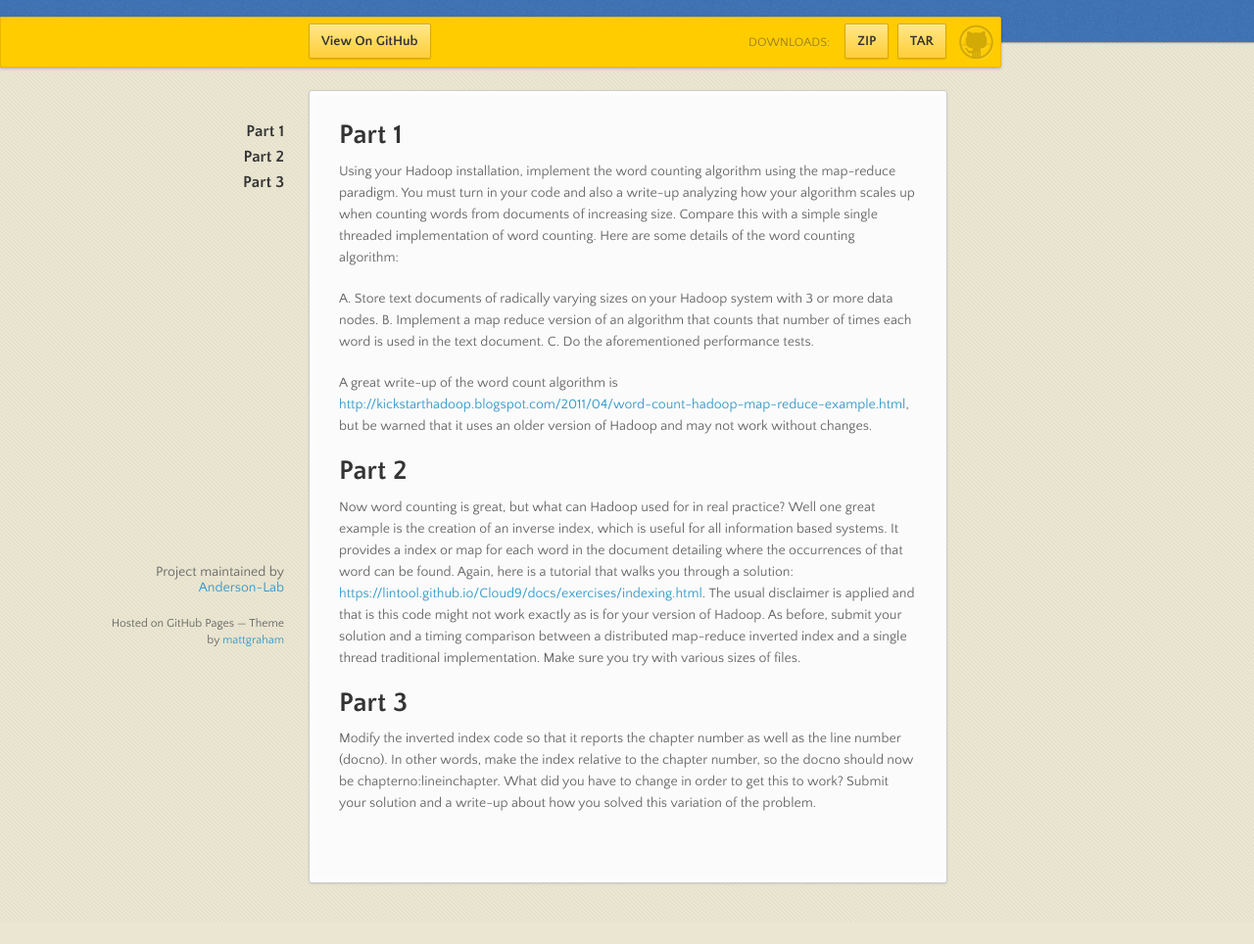
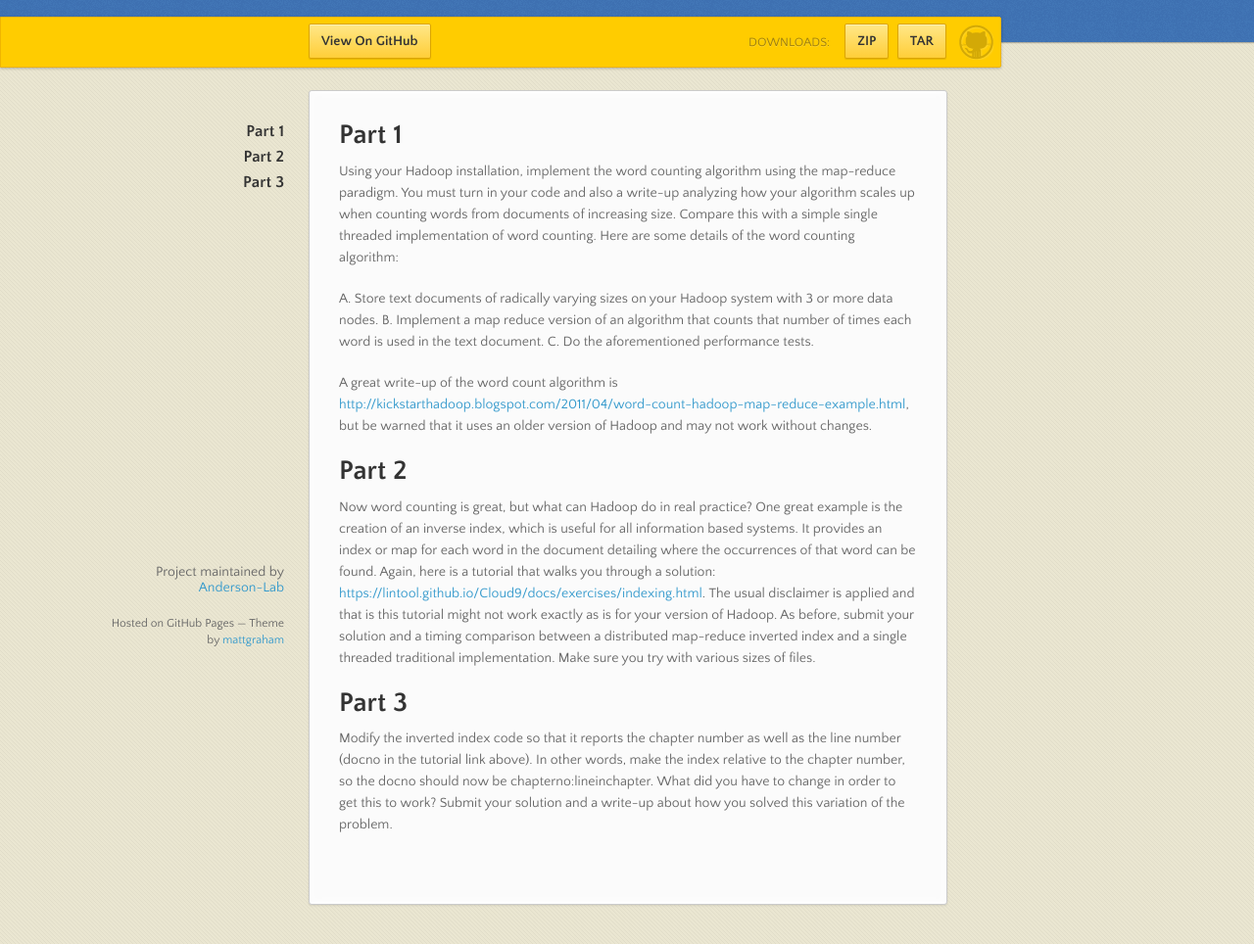
Before and after one commit to Anderson-Lab/csis-604-fall-2016-implementation-2, a plain HTML site: page index.html in a window 1280 px wide. Shown: the part 98-1062 px from the top of the page at 98% size. Before the commit the page ends 1040 px from the top, so only its background shows below. Drawn offline with nearby package versions, Linux system fonts and the light colour scheme.

```diff
--- a/index.html
+++ b/index.html
@@ -53,12 +53,12 @@ C. Do the aforementioned performance tests.</p>
 <h1>
 <a id="part-2" class="anchor" href="#part-2" aria-hidden="true"><span aria-hidden="true" class="octicon octicon-link"></span></a>Part 2</h1>
 
-<p>Now word counting is great, but what can Hadoop used for in real practice? Well one great example is the creation of an inverse index, which is useful for all information based systems. It provides a index or map for each word in the document detailing where the occurrences of that word can be found. Again, here is a tutorial that walks you through a solution: <a href="https://lintool.github.io/Cloud9/docs/exercises/indexing.html">https://lintool.github.io/Cloud9/docs/exercises/indexing.html</a>. The usual disclaimer is applied and that is this code might not work exactly as is for your version of Hadoop. As before, submit your solution and a timing comparison between a distributed map-reduce inverted index and a single thread traditional implementation. Make sure you try with various sizes of files.</p>
+<p>Now word counting is great, but what can Hadoop do in real practice? One great example is the creation of an inverse index, which is useful for all information based systems. It provides an index or map for each word in the document detailing where the occurrences of that word can be found. Again, here is a tutorial that walks you through a solution: <a href="https://lintool.github.io/Cloud9/docs/exercises/indexing.html">https://lintool.github.io/Cloud9/docs/exercises/indexing.html</a>. The usual disclaimer is applied and that is this tutorial might not work exactly as is for your version of Hadoop. As before, submit your solution and a timing comparison between a distributed map-reduce inverted index and a single threaded traditional implementation. Make sure you try with various sizes of files.</p>
 
 <h1>
 <a id="part-3" class="anchor" href="#part-3" aria-hidden="true"><span aria-hidden="true" class="octicon octicon-link"></span></a>Part 3</h1>
 
-<p>Modify the inverted index code so that it reports the chapter number as well as the line number (docno). In other words, make the index relative to the chapter number, so the docno should now be chapterno:lineinchapter. What did you have to change in order to get this to work? Submit your solution and a write-up about how you solved this variation of the problem.</p>
+<p>Modify the inverted index code so that it reports the chapter number as well as the line number (docno in the tutorial link above). In other words, make the index relative to the chapter number, so the docno should now be chapterno:lineinchapter. What did you have to change in order to get this to work? Submit your solution and a write-up about how you solved this variation of the problem.</p>
       </section>
       <footer>
         <p>Project maintained by <a href="https://github.com/Anderson-Lab">Anderson-Lab</a></p>
```
Also changed, not shown: params.json (+1 -1 lines).
